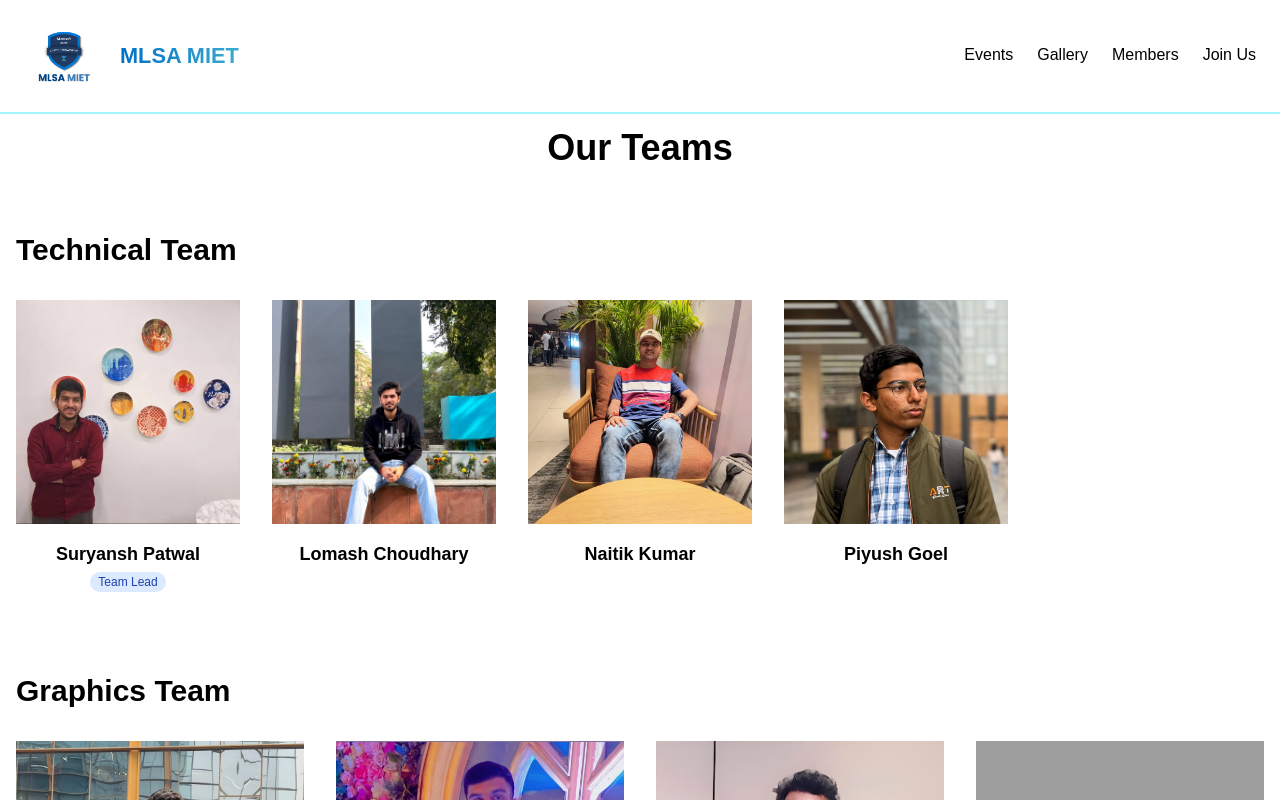
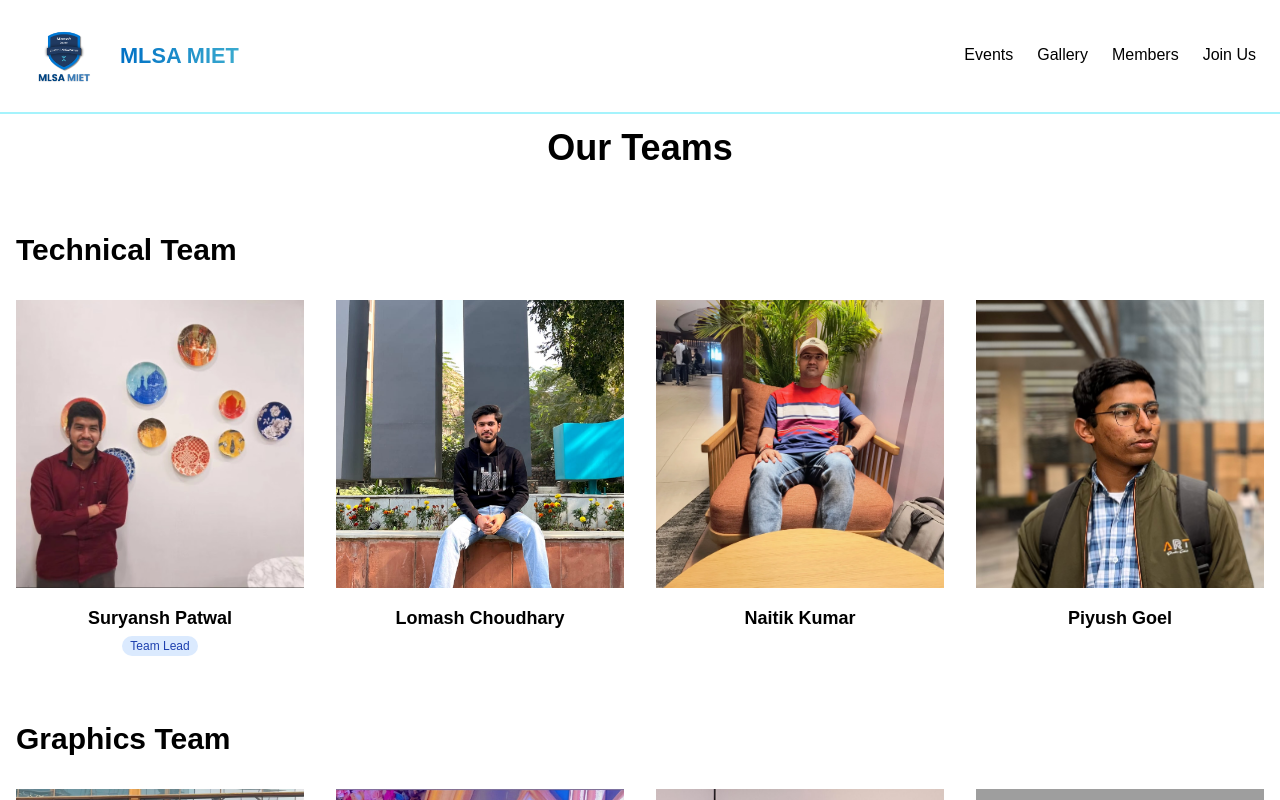
Before and after one commit to StrugglerSuryansh/mlsamiet2.0, a Next.js app: page /members in a window 1280 px wide. Shown: the top 800 px of the page. Built offline with nearby package versions, Linux system fonts and the light colour scheme; grey boxes are pictures that could not be loaded.

Commit message:
fixed image size for techincal team

```diff
--- a/src/components/teams.tsx
+++ b/src/components/teams.tsx
@@ -250,9 +250,9 @@ export function Teams() {
     <div className="container mx-auto px-4 py-16">
       <h1 className="text-4xl font-bold text-center mb-16">Our Teams</h1>
 
-      <section className="mb-20">
+      <section className="mb-16">
         <h2 className="text-3xl font-semibold mb-8">Technical Team</h2>
-        <div className="grid grid-cols-2 md:grid-cols-4 lg:grid-cols-5 gap-8">
+        <div className="grid grid-cols-2 md:grid-cols-4 gap-8">
           {technicalTeam.map((member, index) => (
             <TeamMember key={member.name} {...member} isFirst={index === 0} />
           ))}
```
